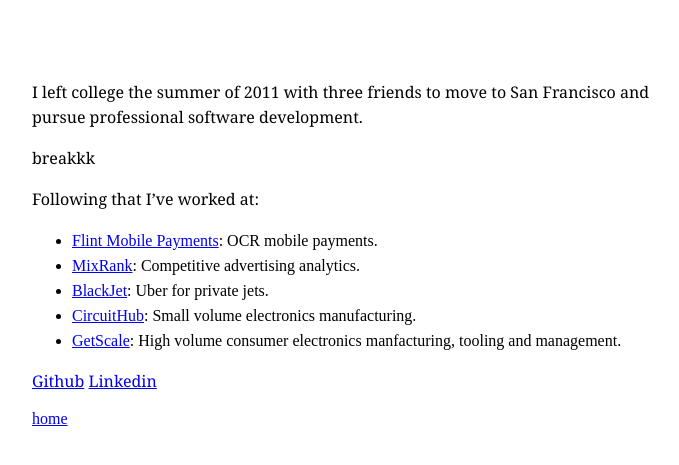
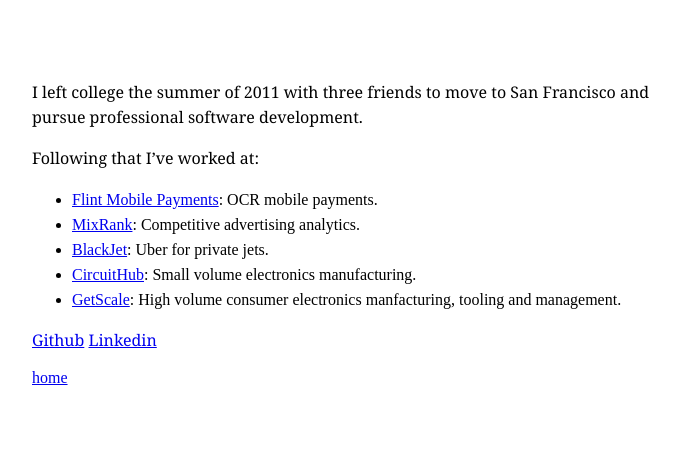
Before and after one commit to kvey/kvey.github.io, a Jekyll site: the page built from _posts/2014-07-09-about.md, in a window 1280 px wide. Shown: the top 465 px of the page, without its empty margins (283-962 px from the left). Built offline with Jekyll 4.4.1, drawn with Linux system fonts in a browser that asks for light colours.

Commit message:
fix breaks

```diff
--- a/_posts/2014-07-09-about.md
+++ b/_posts/2014-07-09-about.md
@@ -6,7 +6,7 @@
   I left college the summer of 2011 with three friends to move to
   San Francisco and pursue professional software development.
 
-breakkk
+<span><!-- break --></span>
 
   Following that I've worked at:
 
--- a/index.html
+++ b/index.html
@@ -12,9 +12,9 @@
     <p class="meta">
       {{ post.date | date: "%B %e, %Y" }}
     </p>
-    <p> {{ post.content | split:'breakkk' | first }} </p>
+    <p> {{ post.content | split:'<!-- break -->' | first }} </p>
     <p>
-        {% if post.content contains 'breakkk' %}
+        {% if post.content contains '<!-- break -->' %}
           <a href="{{ post.url }}">(read more)</a>
         {% endif %}
     </p>
```
Also changed, not shown: 3 other files.
